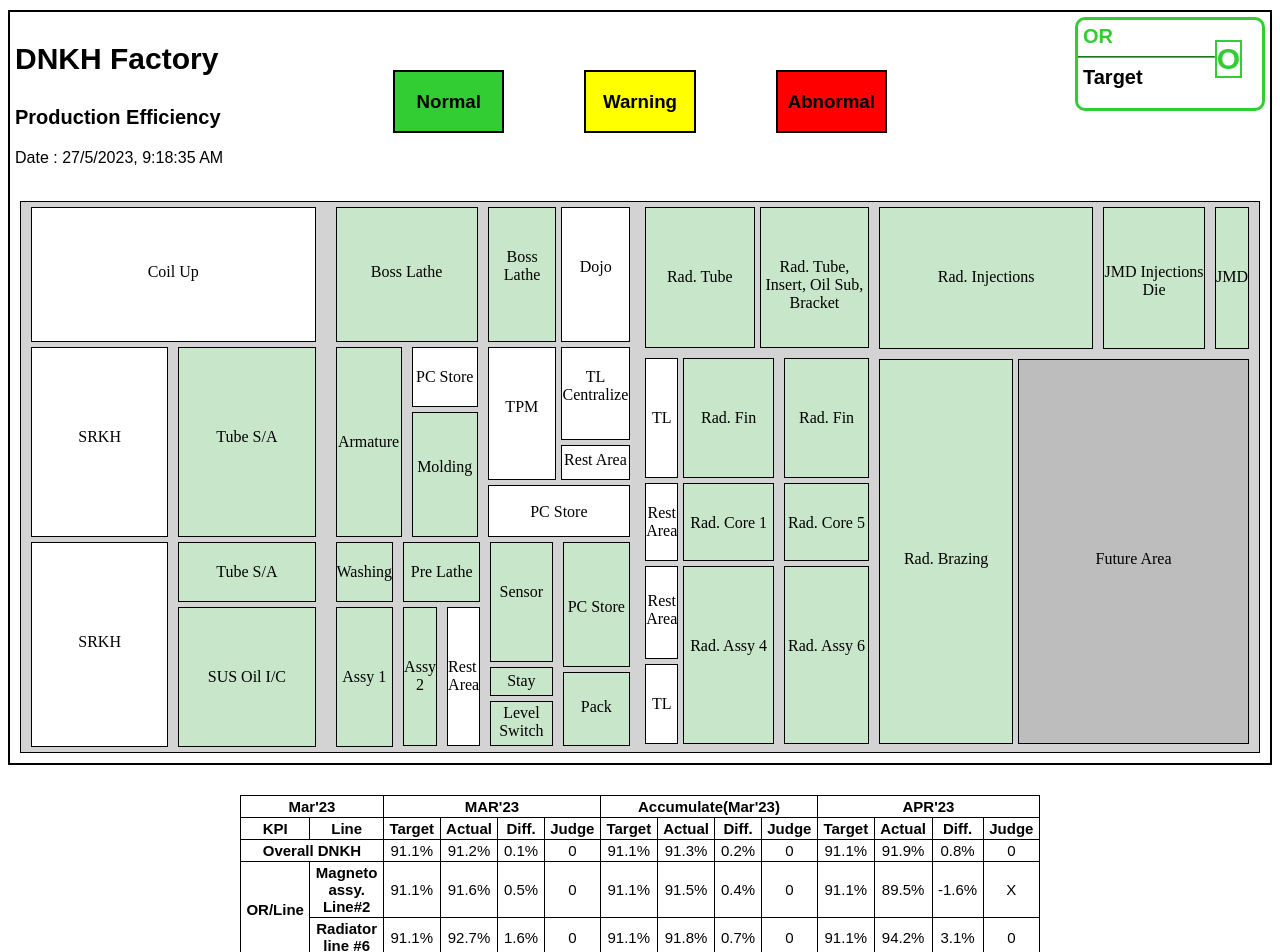
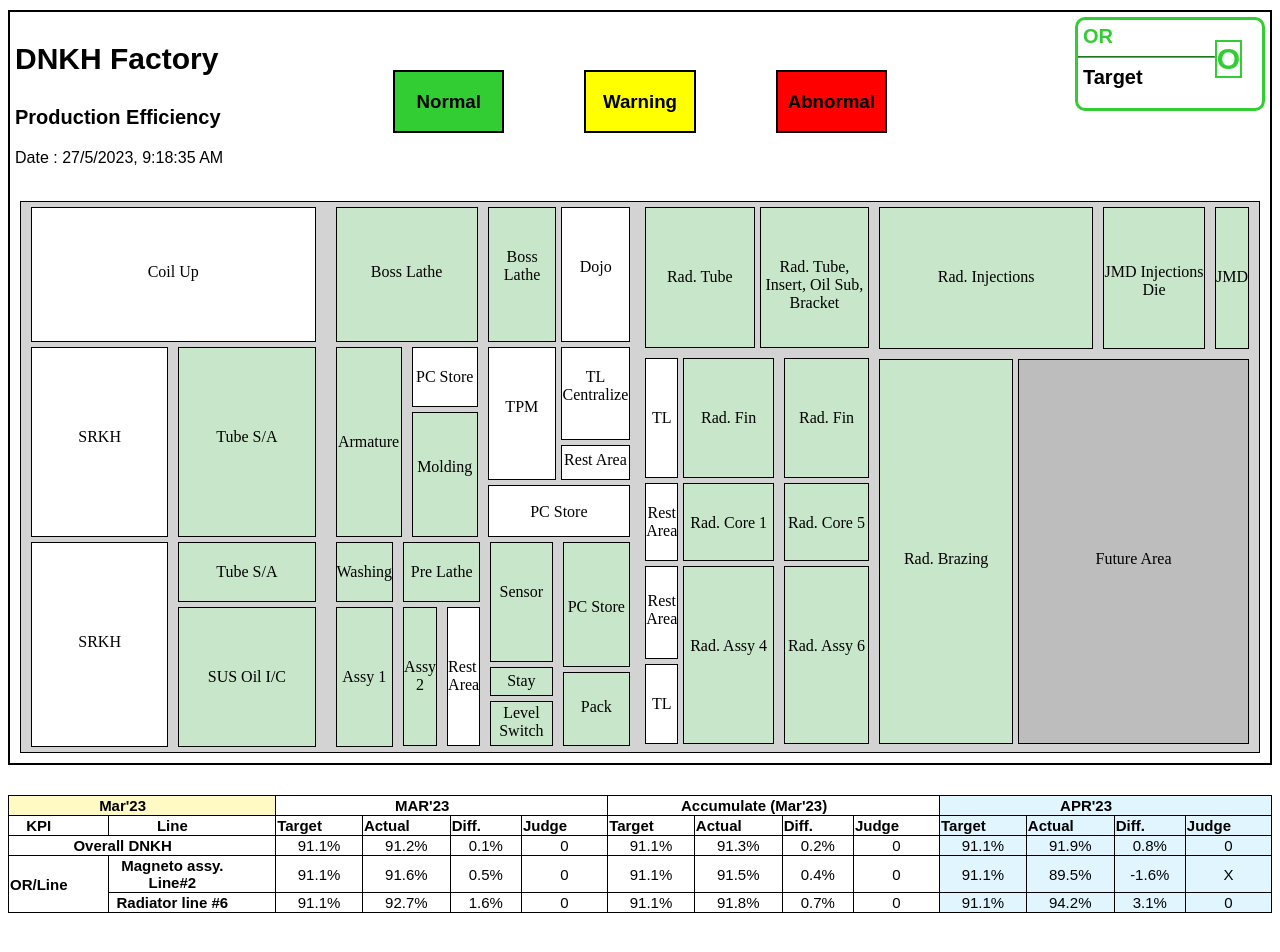
Before and after one commit to watcharaphol1938/RMR, a Vue app in the folder frontend/: page / in a window 1280 px wide. Shown: the top 952 px of the page. After the commit the page ends 921 px from the top, so only its background shows below. Built offline with nearby package versions, Linux system fonts and the light colour scheme.

Commit message:
update table - close #11

```diff
--- a/frontend/src/components/DashBoard.vue
+++ b/frontend/src/components/DashBoard.vue
@@ -241,7 +241,7 @@ export default {
 };
 </script>
 
-<style>
+<style scoped>
 .factory {
   font-size: 30px;
   font-weight: bolder;
--- a/frontend/src/components/TableValue.vue
+++ b/frontend/src/components/TableValue.vue
@@ -2,10 +2,10 @@
   <div>
     <table>
       <tr>
-        <th colspan="2">Mar'23</th>
+        <th colspan="2" class="first-column">Mar'23</th>
         <th colspan="4">MAR'23</th>
-        <th colspan="4">Accumulate(Mar'23)</th>
-        <th colspan="4">APR'23</th>
+        <th colspan="4">Accumulate (Mar'23)</th>
+        <th colspan="4" class="fourth-column">APR'23</th>
       </tr>
       <tr>
         <th>KPI</th>
@@ -18,10 +18,10 @@
         <th>Actual</th>
         <th>Diff.</th>
         <th>Judge</th>
-        <th>Target</th>
-        <th>Actual</th>
-        <th>Diff.</th>
-        <th>Judge</th>
+        <th class="fourth-column">Target</th>
+        <th class="fourth-column">Actual</th>
+        <th class="fourth-column">Diff.</th>
+        <th class="fourth-column">Judge</th>
       </tr>
       <tr>
         <th colspan="2">Overall DNKH</th>
@@ -33,10 +33,10 @@
         <td>91.3%</td>
         <td>0.2%</td>
         <td>0</td>
-        <td>91.1%</td>
-        <td>91.9%</td>
-        <td>0.8%</td>
-        <td>0</td>
+        <td class="fourth-column">91.1%</td>
+        <td class="fourth-column">91.9%</td>
+        <td class="fourth-column">0.8%</td>
+        <td class="fourth-column">0</td>
       </tr>
       <tr>
         <th rowspan="2">OR/Line</th>
@@ -49,10 +49,10 @@
         <td>91.5%</td>
         <td>0.4%</td>
         <td>0</td>
-        <td>91.1%</td>
-        <td>89.5%</td>
-        <td>-1.6%</td>
-        <td>X</td>
+        <td class="fourth-column">91.1%</td>
+        <td class="fourth-column">89.5%</td>
+        <td class="fourth-column">-1.6%</td>
+        <td class="fourth-column">X</td>
       </tr>
       <tr>
         <th>Radiator line #6</th>
@@ -64,10 +64,10 @@
         <td>91.8%</td>
         <td>0.7%</td>
         <td>0</td>
-        <td>91.1%</td>
-        <td>94.2%</td>
-        <td>3.1%</td>
-        <td>0</td>
+        <td class="fourth-column">91.1%</td>
+        <td class="fourth-column">94.2%</td>
+        <td class="fourth-column">3.1%</td>
+        <td class="fourth-column">0</td>
       </tr>
     </table>
   </div>
@@ -86,12 +86,18 @@ div {
   font-family: Arial;
 }
 table, th, td {
-  width: 800px;
-  margin: auto;
   font-size: 15px;
-  padding: 2px;
   text-align: center;
   border: 1px solid black;
   border-collapse: collapse;
 }
+th {
+  padding-right: 40px;
+}
+.first-column {
+  background-color: #fff9c4;
+}
+.fourth-column {
+  background-color: #e1f5fe;
+}
 </style>
```
